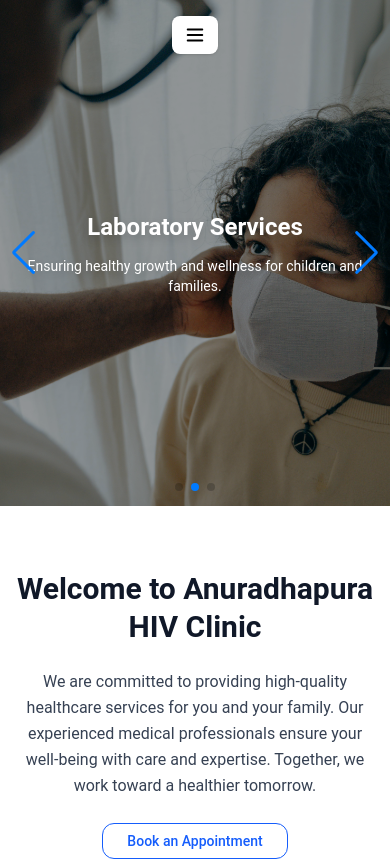
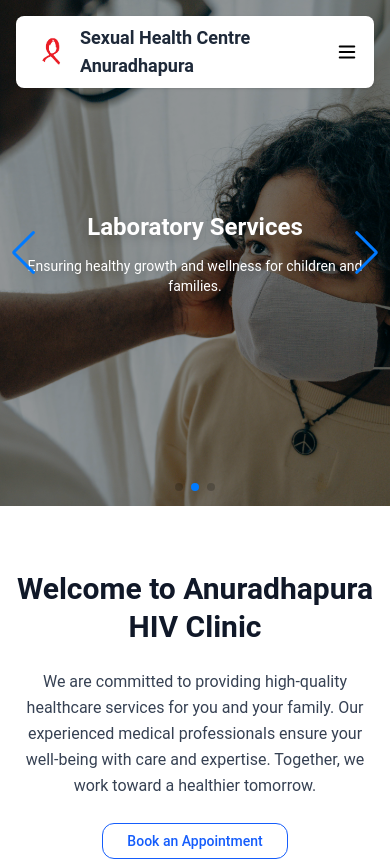
Before and after one commit to Ch4nnXDev/gov-clinic-webiste, a Next.js app in the folder gov-clinic/: page / in a window 390 px wide. Shown: the top 861 px of the page. Built offline with nearby package versions, Linux system fonts and the light colour scheme.

Commit message:
nav fix for mobile

```diff
--- a/gov-clinic/src/app/components/nav-bar.tsx
+++ b/gov-clinic/src/app/components/nav-bar.tsx
@@ -23,7 +23,8 @@ export default function NavBar() {
   ];
 
   return (
-    <div className="fixed top-4 left-1/2 -translate-x-1/2 z-50">
+    <div className="fixed top-4 left-1/2 -translate-x-1/2 z-50 w-full sm:w-auto px-4">
+
 
       {/* Desktop Nav */}
       <nav className="flex flex-row hidden sm:flex md:flex bg-white rounded-lg shadow px-4 py-2 w-max p-50">
@@ -54,13 +55,16 @@ export default function NavBar() {
         </NavigationMenu>
       </nav>
 
-      {/* Mobile Button */}
-      <button
-        className="md:hidden bg-white rounded-lg shadow px-3 py-2"
-        onClick={() => setOpen(!open)}
-      >
-        {open ? <X size={22} /> : <Menu size={22} />}
-      </button>
+      {/* Mobile Nav (logo + hamburger) */}
+      <div className="flex justify-between items-center md:hidden bg-white rounded-lg shadow px-4 py-2">
+        <div className="flex items-center">
+          <Image src="/Logo.png" alt="Clinic Logo" width={40} height={40} className="object-contain mr-2" />
+          <div className="text-lg font-bold text-gray-800">Sexual Health Centre Anuradhapura</div>
+        </div>
+        <button onClick={() => setOpen(!open)}>
+          {open ? <X size={22} /> : <Menu size={22} />}
+        </button>
+      </div>
 
       {/* Mobile Dropdown Menu */}
       {open && (
--- a/gov-clinic/src/components/blog.tsx
+++ b/gov-clinic/src/components/blog.tsx
@@ -44,22 +44,6 @@ const articles = [
     description:
       "Healthy relationships grow through open communication. Understand consent, boundaries, and safe intimacy.",
     imageUrl: "/couples-health.jpg",
-  },
-  {
-    title: "A Guide to Sexually Transmitted Infections (STIs)",
-    category: "Sexual Health",
-    readTime: "6 min read",
-    description:
-      "Learn common symptoms, prevention methods, and why regular screening matters even when you feel healthy.",
-    imageUrl: "/sti-guide.jpg",
-  },
-  {
-    title: "Support Services Available at Our Centre",
-    category: "Care Services",
-    readTime: "3 min read",
-    description:
-      "We provide counseling, testing, treatment, education, and confidential support programs for individuals and families.",
-    imageUrl: "/support-services.jpg",
   },
 ];
 
```
